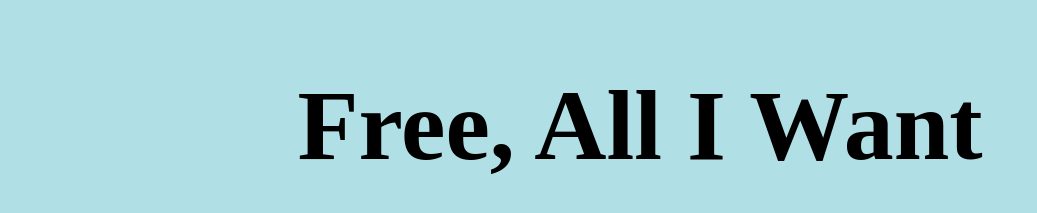
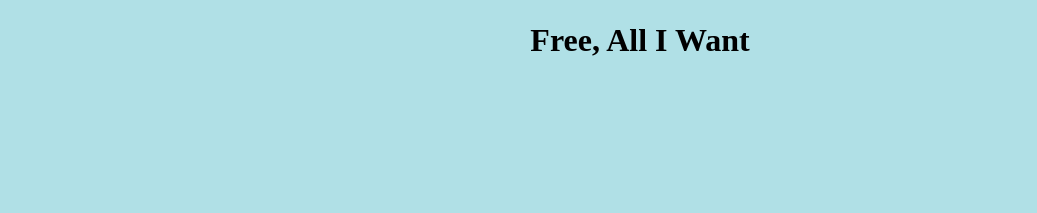
Before and after one commit to BigPo101/free-all-I-want, a plain HTML site: page index.html in a window 1280 px wide. Shown: the part 251-464 px from the top of the page, without its empty margins (0-1037 px from the left). Drawn offline with Linux system fonts and the light colour scheme; a web font is replaced by a local one.

Commit message:
Update index.html

```diff
--- a/index.html
+++ b/index.html
@@ -9,6 +9,6 @@ h<!DOCTYPE html>
       <source src="VID_20231026_091933.mp4" type="video/mp4">
     </video>
     <body style="background-color:powderblue;">
-    <h1 align="center" class="cursive" style="top:30px; font-size:100px;">Free, All I Want</h1>
+    <h1 align="center" class="cursive" style="top:30px;" font-size:100px;">Free, All I Want</h1>
   </body>
 </html>
```
